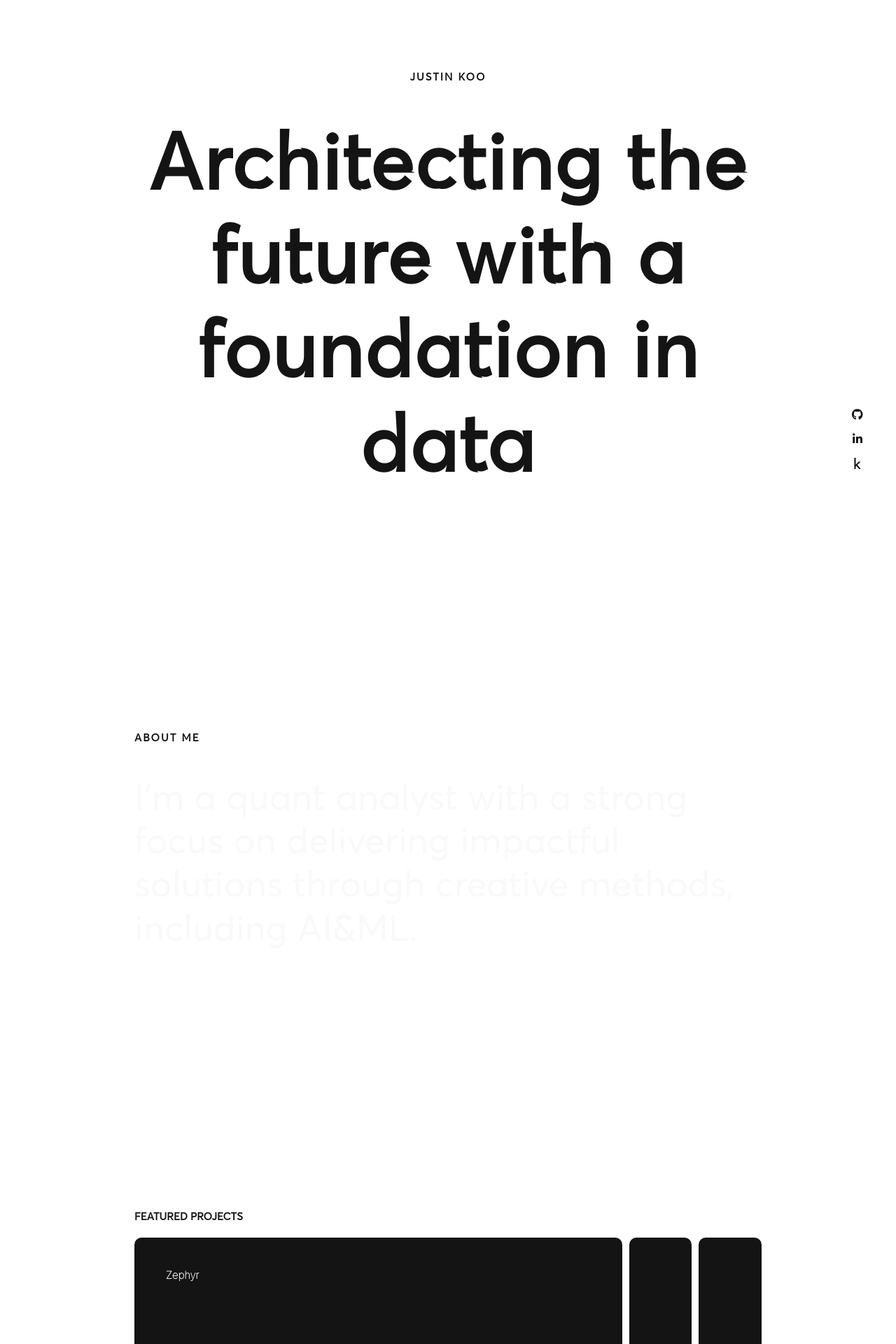
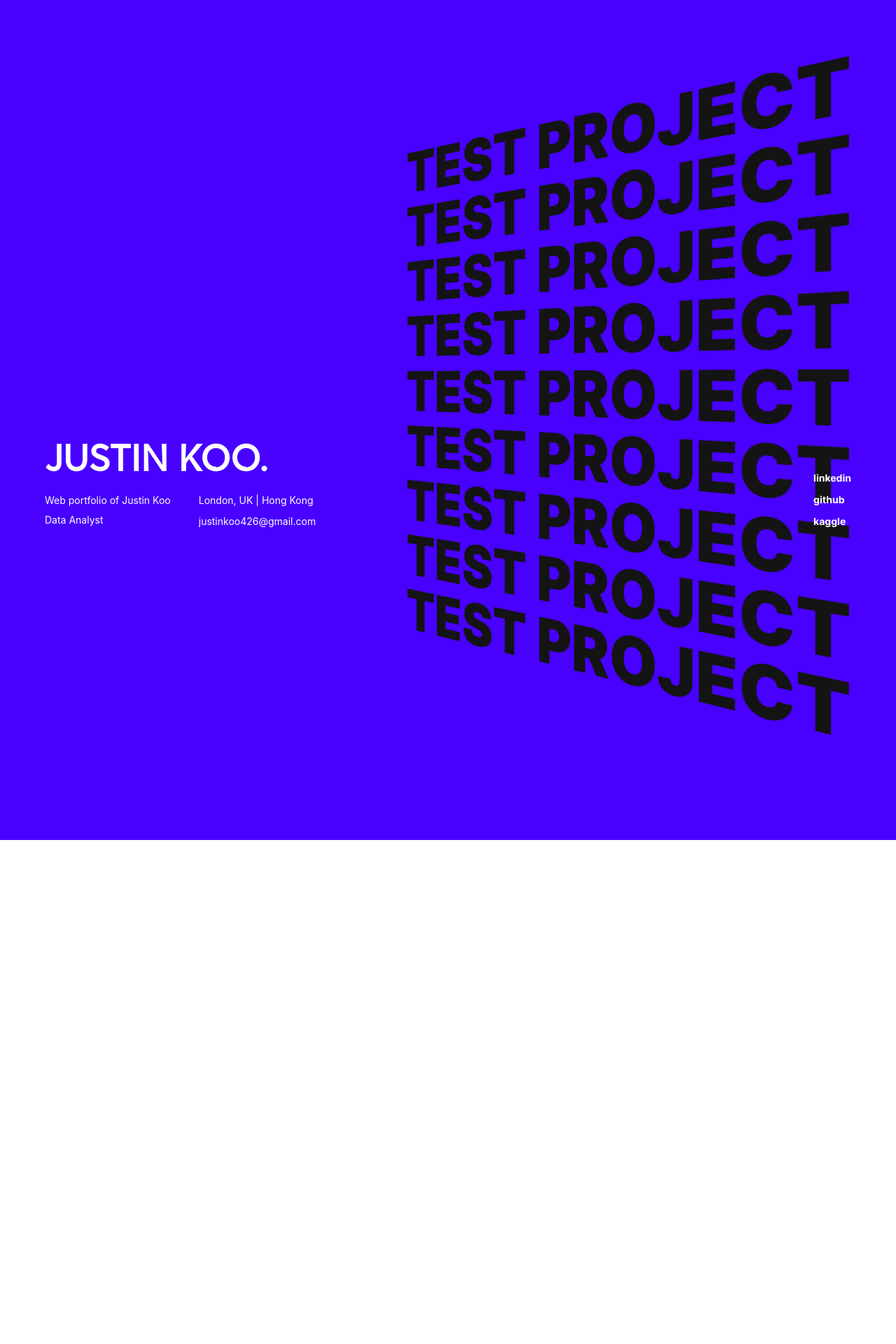
Before and after one commit to jhtkoo0426/jhtkoo0426.github.io, a React (Create React App) app in the folder app/: page / in a window 1280 px wide. Shown: the top 1920 px of the page at 70% size. After the commit the page ends 1236 px from the top, so only its background shows below. Built offline with nearby package versions, Linux system fonts and the light colour scheme.

Commit message:
Updated portfolio design

```diff
--- a/app/src/components/ProjectShowcase.js
+++ /dev/null
@@ -1,22 +0,0 @@
-import React from 'react';
-import { motion } from 'framer-motion';
-import Title from './Title';
-
-
-
-const ProjectShowcase = ({ id, title, isActive, onClick }) => {
-  return (
-    <motion.div
-      className={`project-showcase ${isActive ? 'expanded' : 'shrinked'}`}
-      onClick={onClick}
-    >
-      <motion.div initial={{ opacity: 0 }} animate={{ opacity: 1 }} transition={{ duration: 0.5 }}>
-        <Title font='interthin' size='small'>
-            {title}
-        </Title>
-      </motion.div>
-    </motion.div>
-  );
-};
-
-export default ProjectShowcase;
--- a/app/src/css/app.scss
+++ b/app/src/css/app.scss
@@ -5,9 +5,8 @@ $mid-grey: #f1f1f1;
 $semidark-grey: #1b1a1a;
 $dark-grey: #141414;
 $black: #0D0D0D;
-$nav-width: 60px;
-
-$blue: #fe9e50; // #53bdf7 | #fcff51 | #1da3f0;
+$white: #FFF;
+$blue: #4801FF;
 
 
 *{
@@ -21,28 +20,18 @@ $blue: #fe9e50; // #53bdf7 | #fcff51 | #1da3f0;
 :root {
     // Colour variables
     --theme-secondary: #{$theme-secondary};
+    --theme: #{$blue};
     --grey: #{$grey};
     --mid-grey: #{$mid-grey};
     --semidark-grey: #{$semidark-grey};
     --dark-grey: #{$dark-grey};
     --black: #{$black};
-
-    --theme: #{$dark-grey};
+    --white: #{$white};
 
     // Other constants
     line-height: 140%;
     --nav-width: 120px;
-    overflow-x: hidden;
-//     background-color: var(--black);
-//     color: var(--grey);
 }
-
-
-// Scrollbar
-// ::-webkit-scrollbar {
-//     width: 0px;
-//     background-color: transparent;
-// }
 
 
 // Webfonts
--- a/app/src/css/components.scss
+++ b/app/src/css/components.scss
@@ -17,9 +17,9 @@
 
 // Styling for Title.js
 .title {
-    line-height: 120%;
+    line-height: 100%;
     font-family: 'AvertaBold';
-    overflow: auto;
+    overflow: hidden;
     white-space: normal;
     word-wrap: break-word;
     color: var(--dark-grey);
@@ -108,7 +108,16 @@
 
 // Handling mobile responsiveness
 // Large Devices, Wide Screens
-@media only screen and (max-width: 1200px) {}
+@media only screen and (max-width: 1200px) {
+    .title {
+        &.huge { font-size: 5.5rem; }
+        &.large { font-size: 3.5rem; }
+        &.medium { font-size: 2.75rem; }
+        &.standard { font-size: 20px; }
+        &.small { font-size: 15px; }
+        &.tiny { font-size: 1vw; }
+    }
+}
 
 // Medium Devices, Desktops
 @media only screen and (max-width: 992px) {}
--- a/app/src/css/home.scss
+++ b/app/src/css/home.scss
@@ -1,63 +1,44 @@
 .homepage {
-    .landing-wrapper {
-        // Grid layout for overlapping content with different z-indexes.
-        // height: calc(100vh - var(--nav-width) * 2);
-        height: 100vh;
-        display: grid;
+    height: 150vh;
 
-        .landing-intro {
-            // Use grid-row = 1 and grid-column = 1 to perfectly overlap elements
-            height: 100vh;
-            grid-row: 1;
-            grid-column: 1;
-            z-index: 5;
-            padding: 0 15%;
-            display: flex;
-            flex-direction: column;
-            justify-content: center;
-            text-align: center;
-            overflow: auto;
-            white-space: normal;
-            word-wrap: break-word;
-
-            .title {
-                width: 100%;
-                letter-spacing: 2px;
-                overflow: hidden;
-
-                &.name { padding-bottom: 5%; }
-            }
-        }
-
-    }
-
-    .about-wrapper {
-        height: 100vh;
+    .projects-nav {
+        padding: 5% 5% 0 0;
+        text-align: right;
         display: flex;
         flex-direction: column;
-        justify-content: center;
-        padding: 0 15%;
+        perspective: 400px;
 
-        .about-title {
-            letter-spacing: 2px;
-            overflow: hidden;
-        }
+        .project-link {
+            padding: 0;
+            display: inline-block !important;
+            line-height: 100% !important;
+            text-transform: uppercase;
+            transform-origin: right center;
+            transform: rotateY(-15deg) scale(0.8, 1);
+            transition: all .8s ease;
+            font-family: 'InterBlack';
+            color: var(--black);
 
-        .about-text {
-            padding-top: 5%;
-            color: var(--grey);
-            overflow: hidden;
-        }
-    }
-
-    .projects-wrapper {
-        height: 100vh;
-        padding: 10% 15%;
-
-        .projects-grid {
-            height: 100%;
-            display: flex;
-            grid-column-gap: 10px;
+            &:hover { transform: rotateY(-10deg)}
         }
     }
 }
+
+
+// Handling mobile responsiveness
+// Large Devices, Wide Screens
+@media only screen and (max-width: 1200px) {
+    .homepage { height: 100vh; }
+}
+
+// Medium Devices, Desktops
+@media only screen and (max-width: 992px) {}
+
+// Small Devices, Tablets
+@media only screen and (max-width: 768px) {}
+
+// Extra Small Devices, Phones
+@media only screen and (max-width: 480px) {}
+
+// Custom, iPhone Retina
+@media only screen and (max-width : 320px) {}
--- a/app/src/css/layout.scss
+++ b/app/src/css/layout.scss
@@ -8,48 +8,6 @@ html.lenis { height: auto; }
 
 
 // Navigation styling
-.topnav {
-    position: fixed;
-    top: 0;
-    width: 100%;
-    height: var(--nav-width);
-    display: flex;
-    flex-direction: row;
-    // align-items: center;
-    justify-content: space-between;
-    padding: 0 calc(var(--nav-width) / 2);
-    z-index: 100;
-
-    .home-button {
-        margin-top: calc(var(--nav-width) / 2);
-        a {
-            display: flex;
-            text-decoration: none;
-            font-size: 1.2rem;
-            color: var(--dark-grey);
-
-            .name {
-                margin-right: 5vw;
-                font-family: 'InterBold';
-            }
-        }
-    }
-
-    .topnav-menu {
-        margin-top: calc(var(--nav-width) / 2);
-
-        .topnav-link {
-            letter-spacing: 2px;
-            text-transform: uppercase;
-            text-decoration: none;
-            font-family: 'InterBold';
-            color: var(--theme-secondary);
-
-            &.active { color: var(--dark-grey); }
-        }
-    }
-}
-
 .leftnav {
     position: fixed;
     top: 0;
@@ -101,13 +59,37 @@ html.lenis { height: auto; }
 .app-container {
     z-index: 1;
     mix-blend-mode: difference;
+
+    &.home { background-color: var(--theme); }
 }
 
-.botnav-placehold {
+.botnav {
     position: fixed;
-    top: calc(100vh - var(--nav-width));
-    bottom: 0;
     width: 100%;
     height: var(--nav-width);
+    top: calc(100vh - var(--nav-width) - 40px);
+    padding: 0 5%;
     z-index: 100;
+    display: flex;
+    justify-content: space-between;
+    align-items: end;
+
+    .nav-links {
+        .nav-icon { margin-bottom: 20px; }
+        .nav-info {
+            display: grid;
+            grid-template-columns: repeat(2, 1fr);
+            grid-column-gap: 40px;
+        }
+
+        &.home {
+            .nav-info > p, .anchor { color: var(--white); }
+            .nav-icon > .title { color: var(--white); }
+        }
+    }
+
+    .social-links {
+        .anchor { font-family: 'InterBold'; }
+        &.home > .anchor { color: var(--white); }
+    }
 }
--- a/app/src/pages/Home.js
+++ b/app/src/pages/Home.js
@@ -4,72 +4,44 @@ import React, { useState, useEffect, useRef } from 'react';
 
 // Import components
 import Anchor from '../components/Anchor';
-import ProjectShowcase from '../components/ProjectShowcase';
 import Title from "../components/Title";
 import MaskedTitle from "../components/MaskedTitle";
 import { motion, useAnimation } from 'framer-motion';
+import { Link } from 'react-router-dom';
 
 
 
 const Home = () => {
-    const [activeId, setActiveId] = useState('zephyr1');
-
-    const handleProjectClick = (projectId) => {
-        setActiveId((prevActiveId) => (prevActiveId === projectId ? null : projectId));
-    };
-
     return (
         <div className='homepage'>
-            {/* Grid layout wrapper for overlapping content with different z-indexes. */}
-            <div className='landing-wrapper'>
-                <div className='landing-intro'>
-                    <Title className='name' size='small' font='averta' text_transform='upper'>
-                        Justin Koo
-                    </Title>
-                    <Title className='intro-text' size='huge' font='averta' text_transform='normal'>
-                        Architecting <span></span> the future with a foundation in data
-                    </Title>
-                </div>
-                <div className='landing-bg'></div>
-            </div>
-
-            {/* About me */}
-            <div className='about-wrapper'>
-                <Title className='about-title' size='small' font='averta' text_transform='upper'>
-                    about me
-                </Title>
-                <MaskedTitle
-                    className='about-text' size='medium' font='averta' text_transform='normal' masked={true}
-                    normal_text={"I'm a quant analyst with a strong focus on delivering impactful solutions through creative methods, including AI&ML."}
-                ></MaskedTitle>
-            </div>
-
-            {/* Projects */}
-            <div className='projects-wrapper'>
-                <Title className='about-title' size='small' font='averta' text_transform='upper'>
-                    featured projects
-                </Title>
-                <br></br>
-                <div className='projects-grid'>
-                    <ProjectShowcase
-                        id='zephyr1'
-                        title='Zephyr'
-                        isActive={activeId === 'zephyr1'}
-                        onClick={() => handleProjectClick('zephyr1')}
-                    />
-                    <ProjectShowcase
-                        id='zephyr2'
-                        title='zephyr 2'
-                        isActive={activeId === 'zephyr2'}
-                        onClick={() => handleProjectClick('zephyr2')}
-                    />
-                    <ProjectShowcase
-                        id='zephyr3'
-                        title='zephyr 3'
-                        isActive={activeId === 'zephyr3'}
-                        onClick={() => handleProjectClick('zephyr3')}
-                    />
-                </div>
+            <div className='projects-nav'>
+                <Link className='anchor project-link'>
+                    <Title size='huge' text_transform='upper' font='interblack'>test project</Title>
+                </Link>
+                <Link className='anchor project-link'>
+                    <Title size='huge' text_transform='upper' font='interblack'>test project</Title>
+                </Link>
+                <Link className='anchor project-link'>
+                    <Title size='huge' text_transform='upper' font='interblack'>test project</Title>
+                </Link>
+                <Link className='anchor project-link'>
+                    <Title size='huge' text_transform='upper' font='interblack'>test project</Title>
+                </Link>
+                <Link className='anchor project-link'>
+                    <Title size='huge' text_transform='upper' font='interblack'>test project</Title>
+                </Link>
+                <Link className='anchor project-link'>
+                    <Title size='huge' text_transform='upper' font='interblack'>test project</Title>
+                </Link>
+                <Link className='anchor project-link'>
+                    <Title size='huge' text_transform='upper' font='interblack'>test project</Title>
+                </Link>
+                <Link className='anchor project-link'>
+                    <Title size='huge' text_transform='upper' font='interblack'>test project</Title>
+                </Link>
+                <Link className='anchor project-link'>
+                    <Title size='huge' text_transform='upper' font='interblack'>test project</Title>
+                </Link>
             </div>
         </div>
     );
--- a/app/src/pages/Layout.js
+++ b/app/src/pages/Layout.js
@@ -1,25 +1,20 @@
 // Layout.js
 // Import core libraries
 import React, { useState, useEffect } from 'react';
-import { Outlet, Link, NavLink } from "react-router-dom";
+import { Outlet, Link, NavLink, useLocation } from "react-router-dom";
 import { motion } from "framer-motion";
 
 // Import components
 import Anchor from "../components/Anchor";
+import CustomCursor from '../components/CustomCursor';
+import Title from '../components/Title';
 
 // Import SCSS files
 import "../css/layout.scss";
 import "../css/home.scss";
 
-// Other libraries
-import { FontAwesomeIcon } from '@fortawesome/react-fontawesome'
-import { faEnvelope } from '@fortawesome/free-solid-svg-icons'
-import { faGithub, faLinkedinIn, faKaggle } from '@fortawesome/free-brands-svg-icons';
-
 // Smooth parallax scroll
 import Lenis from '@studio-freight/lenis'
-
-import CustomCursor from '../components/CustomCursor';
 
 
 
@@ -32,40 +27,51 @@ const Layout = () => {
     }
     requestAnimationFrame(raf)
 
-    const [scrollPosition, setScrollPosition] = useState(0);
+    // Get relative URL
+    const location = useLocation();
+    const [isHome, setIsHome] = useState(false);
+
+    useEffect(() => {
+      setIsHome(location.pathname === '/');
+      console.log(isHome)
+    }, [isHome, location.pathname])
 
     return (
         <>
           <CustomCursor />
-          <motion.nav className="topnav" initial={{ opacity: 0, y: -50}} animate={{ opacity: 1, y: 0, transition: { delay: 0.25} }}>
-            <div className="home-button">
-              <Link to={"/"}>
-                <p className="name"></p>
-              </Link>
-            </div>
-          </motion.nav>
-          <div className="rightnav">
-            <div className='social-links'>
-              <Anchor target={true} underline={false} href={"https://www.linkedin.com/in/koo-justin/"}>
-                <FontAwesomeIcon icon={faGithub}></FontAwesomeIcon>
-              </Anchor>
-              <Anchor target={true} underline={false} href={"https://github.com/jhtkoo0426"}>
-                <FontAwesomeIcon icon={faLinkedinIn}></FontAwesomeIcon>
-              </Anchor>
-              <Anchor target={true} underline={false} href={"https://www.kaggle.com/jhtkoo0426"}>
-                <FontAwesomeIcon icon={faKaggle}></FontAwesomeIcon>
-              </Anchor>
-              {/* <Anchor href={"mailto:jhtkbusiness@gmail.com"} target={true} underline={false}>
-                <FontAwesomeIcon icon={faEnvelope}></FontAwesomeIcon>
-              </Anchor> */}
-            </div>
-          </div>
-          <div className="app-container">
+          <div className="rightnav"></div>
+          <div className={`app-container ${isHome ? 'home' : ''}`}>
             {/* Container for the main content of the portfolio */}
             <div className="main-container"><Outlet /></div>
           </div>
-          <div className='botnav-placehold'>
+          <div className={`botnav ${isHome ? 'home' : ''}`}>
+            <div className={`nav-links ${isHome ? 'home' : ''}`}>
+              <Link className='anchor nav-icon' to='/'>
+                <Title font='averta' text_transform='upper' size='medium'>
+                  justin koo.
+                </Title>
+              </Link>
+              <div className='nav-info'>
+                <p>Web portfolio of Justin Koo</p>
+                <p>London, UK | Hong Kong</p>
+                <p>Data Analyst</p>
+                <Anchor href={"mailto:justinkoo426@gmail.com"} target={true} underline={false}>
+                  justinkoo426@gmail.com
+                </Anchor>
+              </div>
+            </div>
+            <div className={`social-links ${isHome ? 'home': ''}`}>
+                <Anchor target={true} underline={false} href={"https://www.linkedin.com/in/koo-justin/"}>
+                  linkedin
+                </Anchor>
+                <Anchor target={true} underline={false} href={"https://github.com/jhtkoo0426"}>
+                  github
+                </Anchor>
+                <Anchor target={true} underline={false} href={"https://www.kaggle.com/jhtkoo0426"}>
+                  kaggle
+                </Anchor>
 
+              </div>
           </div>
         </>
     );
```
